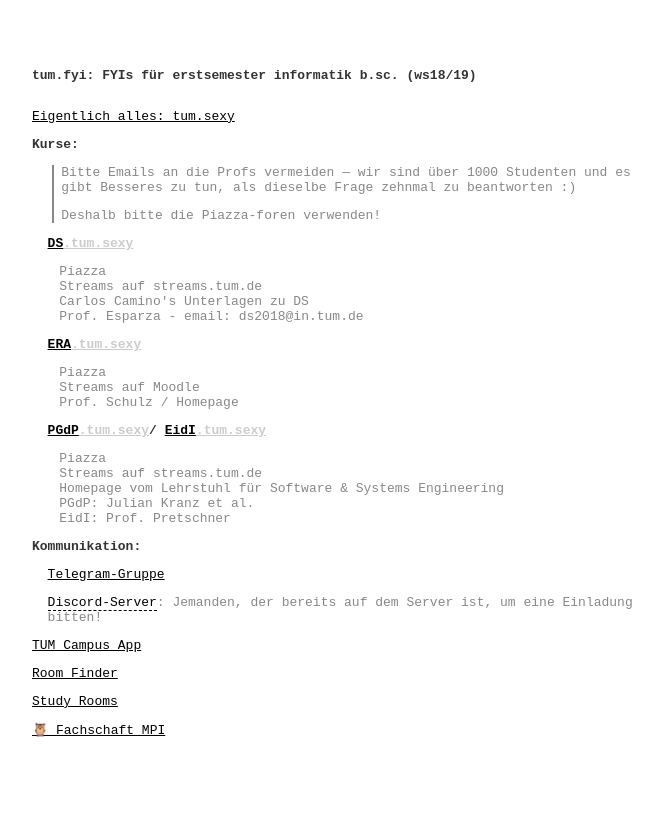
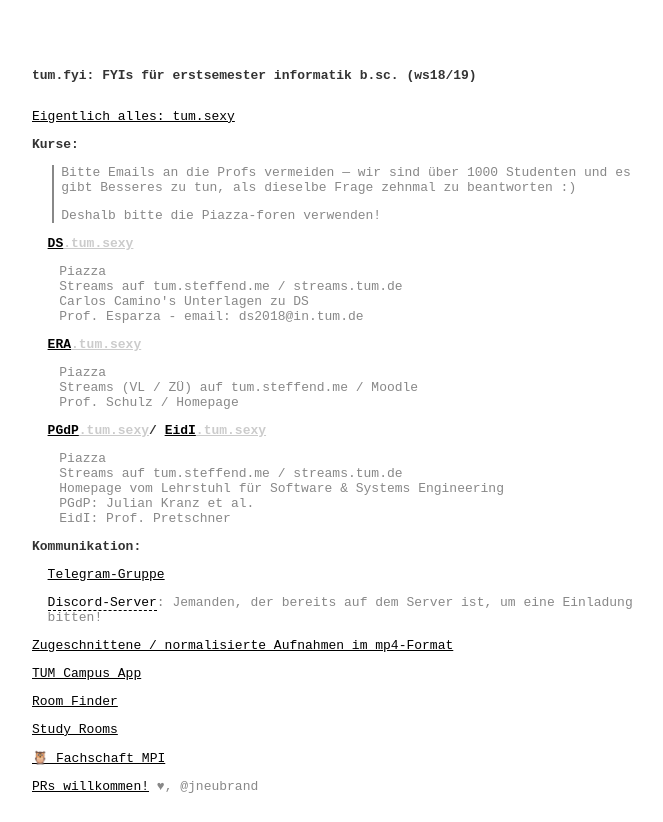
Before and after one commit to jneubrand/tum.fyi, a plain HTML site: page index.html in a window 1280 px wide. Shown: the whole page, without its empty margins (283-946 px from the left). Before the commit the page ends 800 px from the top, so only its background shows below. Drawn offline with Linux system fonts and the light colour scheme.

Commit message:
New links for streams, add github link

```diff
--- a/index.html
+++ b/index.html
@@ -90,23 +90,29 @@
                 <li><h3><a href="https://ds.tum.sexy">DS<span style="opacity: .2;">.tum.sexy</span></a></h3>
                     <div class="details">
                         <a href="https://piazza.com/class/jnexv9gf5a86qx">Piazza</a><br/>
-                        <a href="https://streams.tum.de/Mediasite/Catalog/catalogs/diskrete-strukturen-2018">Streams auf streams.tum.de</a><br/>
+                        <a href="https://tum.steffend.me/relive/?vorlesung=Diskrete_Strukturen">Streams auf tum.steffend.me</a> /
+                            <a href="https://streams.tum.de/Mediasite/Catalog/catalogs/diskrete-strukturen-2018">streams.tum.de</a><br/>
                         <a href="http://carlos-camino.de/ds.html">Carlos Camino's Unterlagen zu DS</a><br/>
-                        <a href="https://campus.tum.de/tumonline/visitenkarte.show_vcard?pPersonenId=2B2CA7120B2D22C1&pPersonenGruppe=3">Prof. Esparza</a> - email: &#100;&#115;&#50;&#48;&#49;&#56;&#64;in&#46;tum&#46;de</a>
+                        <a href="https://campus.tum.de/tumonline/visitenkarte.show_vcard?pPersonenId=2B2CA7120B2D22C1&pPersonenGruppe=3">Prof. Esparza</a> -
+                            email: &#100;&#115;&#50;&#48;&#49;&#56;&#64;in&#46;tum&#46;de</a>
                     </div>
                     </li>
                 <li><h3><a href="https://era.tum.sexy">ERA<span style="opacity: .2;">.tum.sexy</span></a></h3>
                     <div class="details">
                         <a href="https://piazza.com/class/jnvqq33l1ln3yh">Piazza</a><br/>
-                        <a href="https://www.moodle.tum.de/mod/lti/view.php?id=801473">Streams auf Moodle</a><br/>
-                        <a href="https://campus.tum.de/tumonline/visitenkarte.show_vcard?pPersonenId=1298D37F771F06D6&pPersonenGruppe=3">Prof. Schulz</a> / <a href="http://www.lrr.in.tum.de/mitarbeiter/martin-schulz/">Homepage</a>
+                        Streams (<a href="https://tum.steffend.me/relive/?vorlesung=ERA">VL</a> /
+                            <a href="https://tum.steffend.me/relive/?vorlesung=ERA_Zentralübung">ZÜ</a>) auf tum.steffend.me /
+                            <a href="https://www.moodle.tum.de/mod/lti/view.php?id=801473">Moodle</a><br/>
+                        <a href="https://campus.tum.de/tumonline/visitenkarte.show_vcard?pPersonenId=1298D37F771F06D6&pPersonenGruppe=3">Prof. Schulz</a> /
+                            <a href="http://www.lrr.in.tum.de/mitarbeiter/martin-schulz/">Homepage</a>
                     </div>
                     </li>
                 <li><h3><a href="https://pgdp.tum.sexy">PGdP<span style="opacity: .2;">.tum.sexy</span><span class="hoveronly">🐧<span></a>/
                         <a href="https://eidi.tum.sexy">EidI<span style="opacity: .2;">.tum.sexy</span></a></h3>
                     <div class="details">
                         <a href="https://piazza.com/class/jkcrafyg1pe74j">Piazza</a><br/>
-                        <a href="https://streams.tum.de/Mediasite/Catalog/catalogs/eidi1-1819">Streams auf streams.tum.de</a><br/>
+                        <a href="https://tum.steffend.me/relive/?vorlesung=EIDI1">Streams auf tum.steffend.me</a> /
+                            <a href="https://streams.tum.de/Mediasite/Catalog/catalogs/eidi1-1819">streams.tum.de</a><br/>
                         <a href="http://www22.in.tum.de">Homepage vom Lehrstuhl für Software & Systems Engineering</a><br/>
                         <a href="https://campus.tum.de/tumonline/visitenkarte.show_vcard?pPersonenId=E29987DD866FD89F&pPersonenGruppe=3">PGdP: Julian Kranz et al.</a><br/>
                         <a href="https://campus.tum.de/tumonline/visitenkarte.show_vcard?pPersonenId=0DB21F05BD46AFEE&pPersonenGruppe=3">EidI: Prof. Pretschner</a>
@@ -117,10 +123,12 @@
                 <li><a href="https://t.me/joinchat/Hc6Uv0Su0kNrfyMkGWboeQ">Telegram-Gruppe</a></li>
                 <li><span class="link-unavailable">Discord-Server</span>: Jemanden, der bereits auf dem Server ist, um eine Einladung bitten!</li>
             </ul></li>
+            <li><a href="https://tum.steffend.me/recordings/">Zugeschnittene / normalisierte Aufnahmen im mp4-Format</a></li>
             <li><a href="https://web.tum.app">TUM Campus App</a></li>
             <li><a href="https://portal.mytum.de/campus/roomfinder">Room Finder</a></li>
             <li><a href="https://www.ub.tum.de/en/group-study-rooms">Study Rooms</a></li>
             <li><a href="https://mpi.fs.tum.de">🦉 Fachschaft MPI</a></li>
+            <li><a href="https://github.com/jneubrand/tum.fyi">PRs willkommen!</a> ♥︎, @jneubrand</li>
         </ul>
     </body>
 </html>
```
